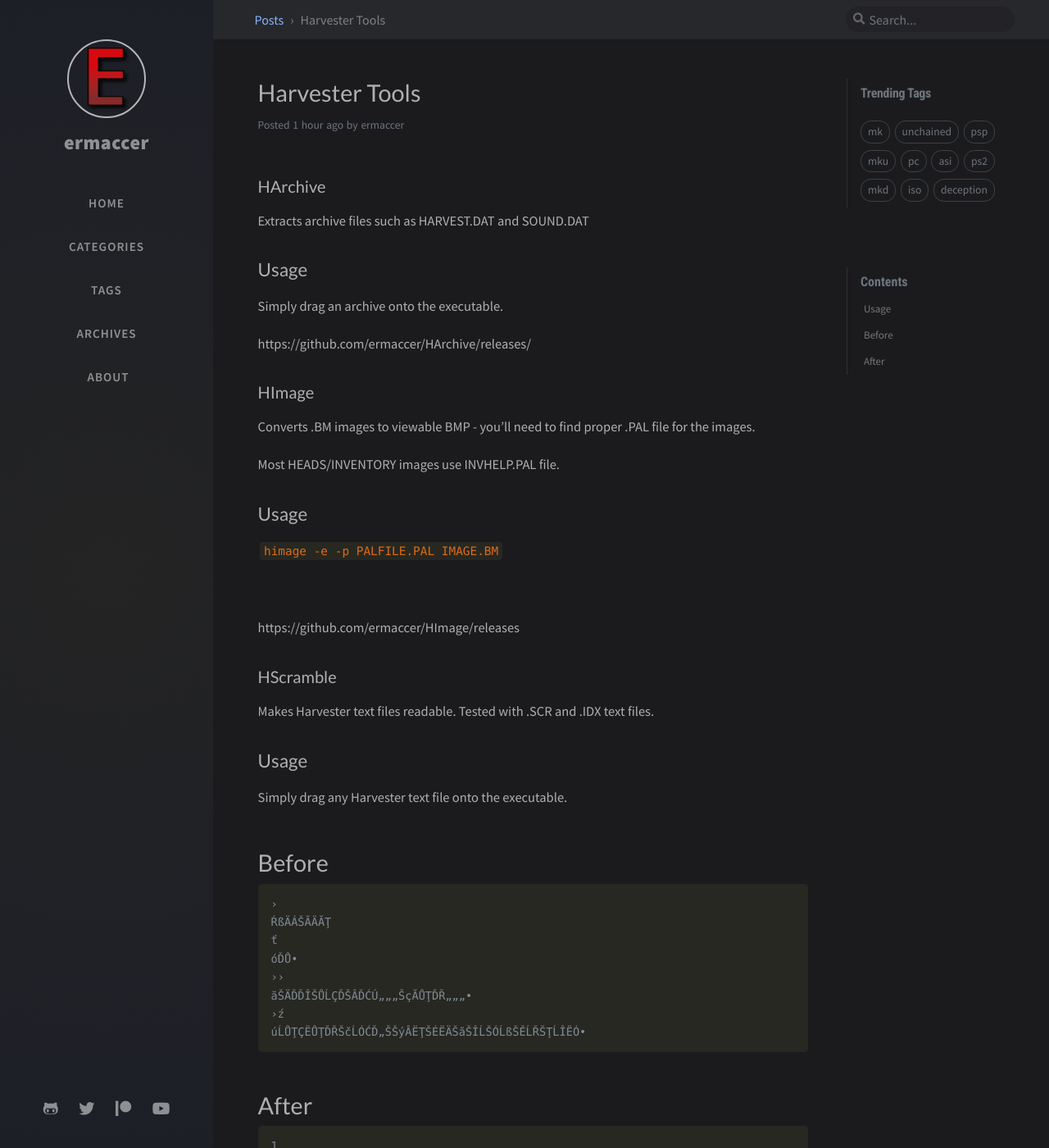
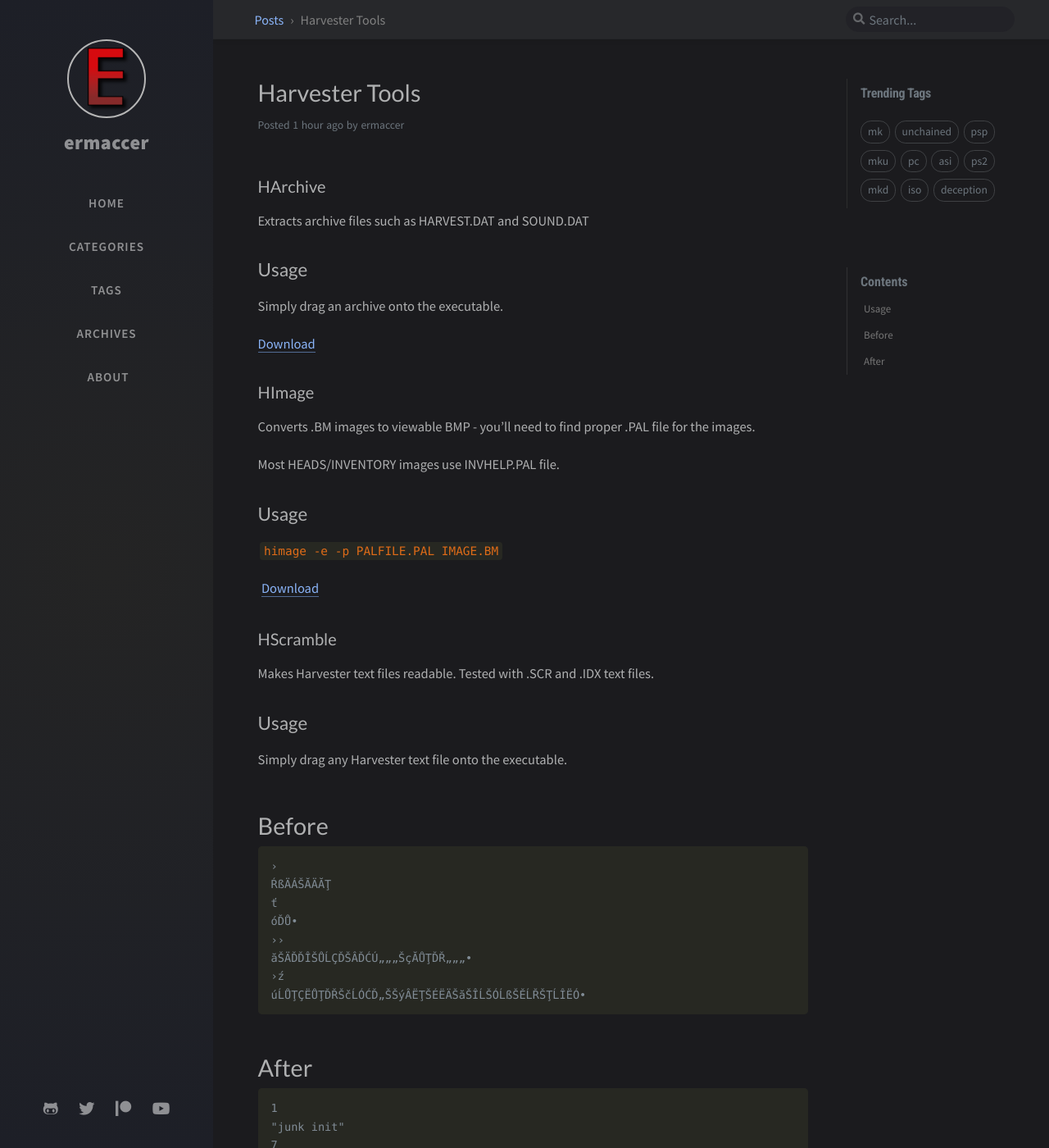
Before and after one commit to ermaccer/ermaccer.github.io, a Jekyll site: the page built from _posts/tools/2021-03-20-harvester-tools.md, in a window 1280 px wide and 1400 px high. Shown: the whole window at 82% size. Built offline with Jekyll 4.4.1, drawn with Linux system fonts in a browser that asks for light colours; nearby versions of some CDN libraries; comment, search, counter and statistics services are not loaded; some of the changed text lies outside the part shown.

Commit message:
Update 2021-03-20-harvester-tools.md

````diff
--- a/_posts/tools/2021-03-20-harvester-tools.md
+++ b/_posts/tools/2021-03-20-harvester-tools.md
@@ -14,8 +14,8 @@ Extracts archive files such as HARVEST.DAT and SOUND.DAT
 ## Usage
 Simply drag an archive onto the executable.
 
+[Download](https://github.com/ermaccer/HArchive/releases/)
 
-https://github.com/ermaccer/HArchive/releases/
 
 ### HImage
 Converts .BM images to viewable BMP - you'll need to
@@ -29,8 +29,8 @@ Most HEADS/INVENTORY images use INVHELP.PAL file.
 
 
 ![Preview](https://raw.githubusercontent.com/ermaccer/ermaccer.github.io/gh-pages/assets/tools/harvest/himage_preview.png)
+[Download](https://github.com/ermaccer/HImage/releases)
 
-https://github.com/ermaccer/HImage/releases
 
 
 
@@ -67,5 +67,4 @@ Simply drag any Harvester text file onto the executable.
 25
 "Sorry, youngster, we're out of applications right now."
 ```
-
-https://github.com/ermaccer/HScramble/releases
+[Download](https://github.com/ermaccer/HScramble/releases)
````
